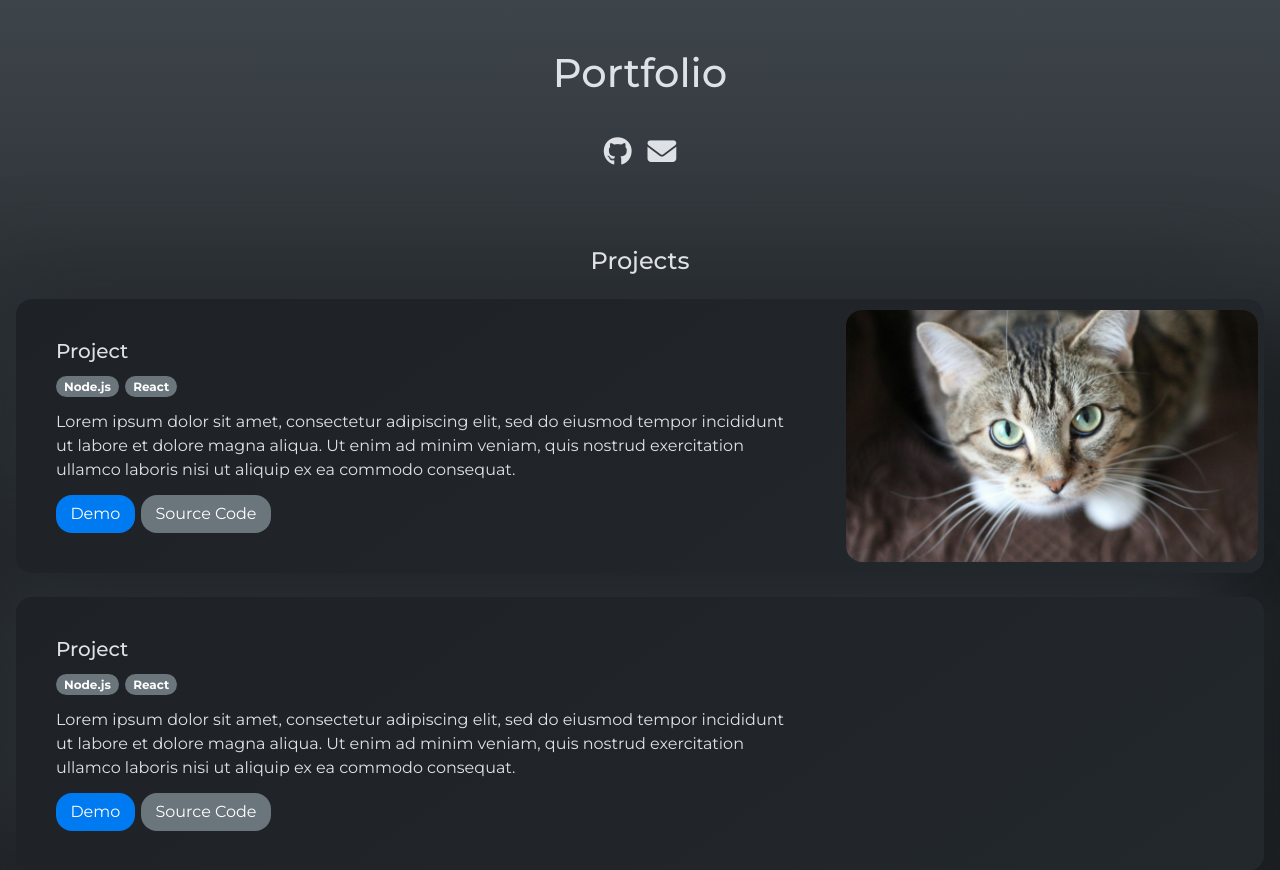
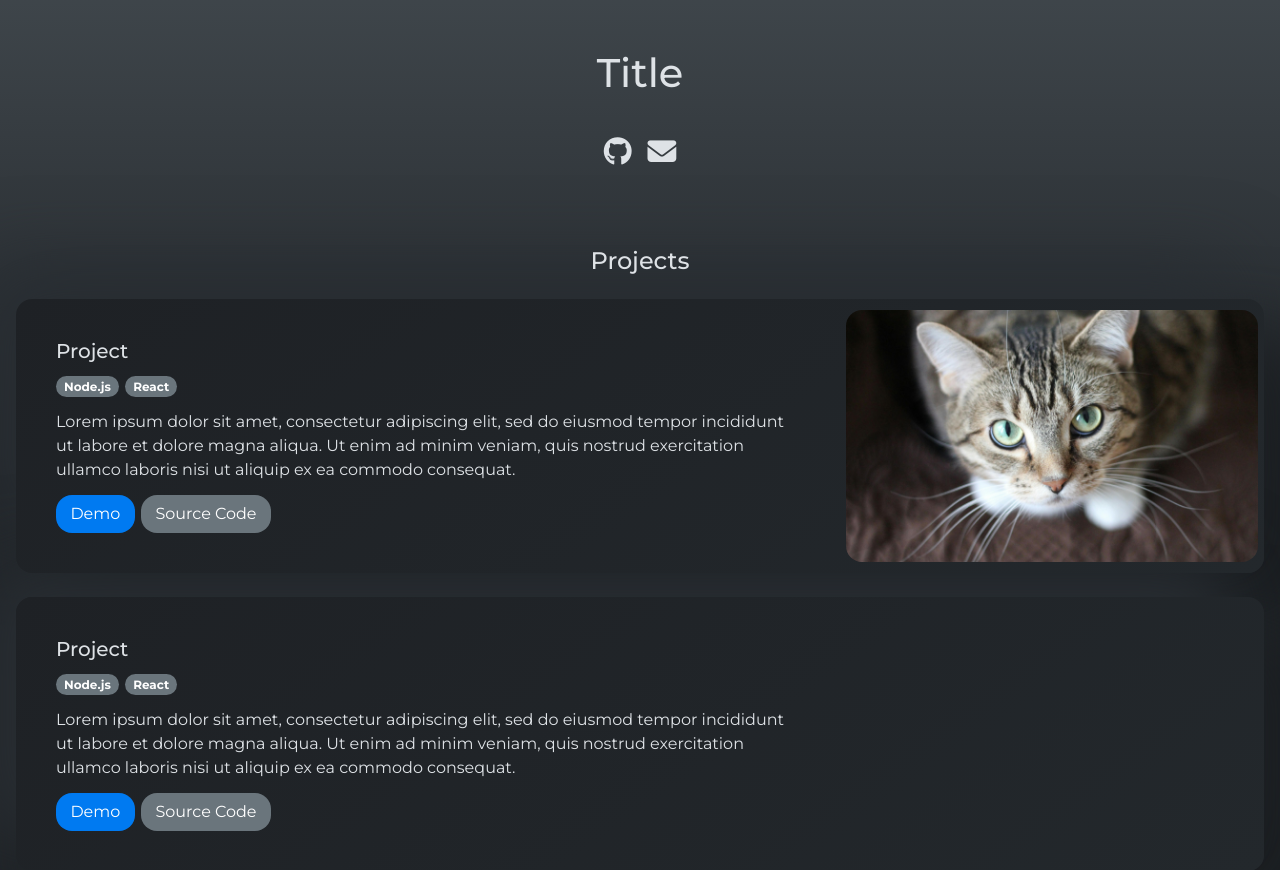
Before and after one commit to wizguin/projects-page, a React (Vite) app: page / in a window 1280 px wide. Shown: the top 870 px of the page. Built offline with nearby package versions, Linux system fonts and the light colour scheme.

Commit message:
Update header props

```diff
--- a/src/App.tsx
+++ b/src/App.tsx
@@ -14,7 +14,9 @@ function App() {
     return (
         <>
             <Notifications />
-            <Header headerTitle={data.headerTitle} />
+
+            <Header {...data.header} />
+
             {sections}
         </>
     )
--- a/src/components/header/Header.tsx
+++ b/src/components/header/Header.tsx
@@ -4,32 +4,38 @@ import Contact from '../contact/Contact'
 
 import { useState } from 'react'
 
-interface Props {
-    headerTitle: string,
-    githubUrl?: string
+export interface Props {
+    title: string,
+    githubUrl?: string,
+    contactApiKey?: string
 }
 
-export default function Header({ headerTitle, githubUrl = 'github' }: Props) {
+export default function Header({ title, githubUrl, contactApiKey }: Props) {
     const [isContactVisible, setIsContactVisible] = useState(false)
+
+    const githubButton = (
+        <a className='header-link' href={githubUrl || ''} target='_blank'>
+            <i className='fa-brands fa-github'></i>
+            <span className='tooltip fade'>GitHub</span>
+        </a>
+    )
+
+    const contactButton = (
+        <div className='header-link' role='button' onClick={() => setIsContactVisible(true)}>
+            <i className='fa-solid fa-envelope'></i>
+            <span className='tooltip fade'>Contact</span>
+        </div>
+    )
 
     return (
         <>
             <header>
                 <div className='header-title'>
-                    <h1>{headerTitle}</h1>
+                    <h1>{title}</h1>
 
                     <div className='header-links'>
-
-                        <a className='header-link' href={githubUrl} target='_blank'>
-                            <i className='fa-brands fa-github'></i>
-                            <span className='tooltip fade'>GitHub</span>
-                        </a>
-
-                        <div className='header-link' role='button' onClick={() => setIsContactVisible(true)}>
-                            <i className='fa-solid fa-envelope'></i>
-                            <span className='tooltip fade'>Contact</span>
-                        </div>
-
+                        {githubUrl && githubButton}
+                        {contactApiKey && contactButton}
                     </div>
                 </div>
             </header>
--- a/src/data.ts
+++ b/src/data.ts
@@ -1,12 +1,17 @@
+import { Props as HeaderProps } from './components/header/Header'
 import { Props as SectionProps } from './components/section/Section'
 
 interface Data {
-    headerTitle: string,
+    header: HeaderProps,
     sections: SectionProps[]
 }
 
 const data: Data = {
-    headerTitle: 'Portfolio',
+    header: {
+        title: 'Title',
+        githubUrl: 'github',
+        contactApiKey: 'key'
+    },
     sections: [
         {
             title: 'Projects',
```
